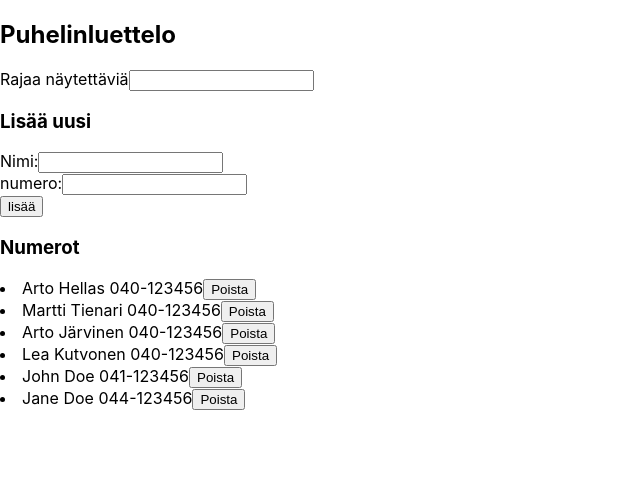
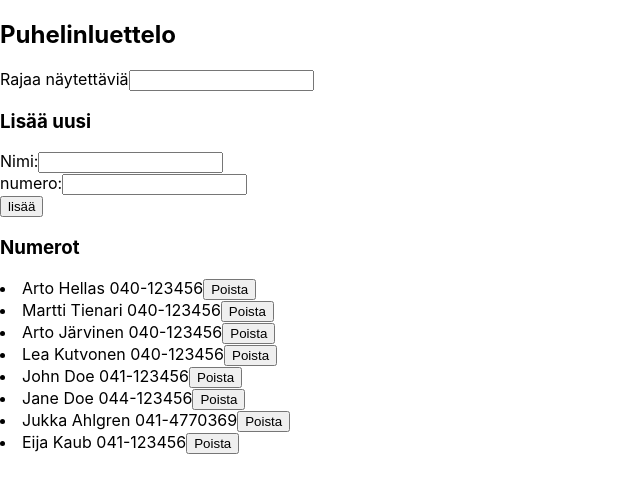
Before and after one commit to it-innoo/2019_fullstack, a React (Create React App) app in the folder osa2/puhelinluettelo/: page / in a window 1280 px wide. Shown: the top 492 px of the page, without its empty margins (0-640 px from the left). Built offline with nearby package versions, Linux system fonts and the light colour scheme; data requests are answered from the project's data file.

Commit message:
2.18*: puhelinluettelo step10

```diff
--- a/osa2/puhelinluettelo/db.json
+++ b/osa2/puhelinluettelo/db.json
@@ -29,6 +29,16 @@
       "name": "Jane Doe",
       "number": "044-123456",
       "id": 6
+    },
+    {
+      "name": "Jukka Ahlgren",
+      "number": "041-4770369",
+      "id": 7
+    },
+    {
+      "name": "Eija Kaub",
+      "number": "041-123456",
+      "id": 8
     }
   ]
 }
--- a/osa2/puhelinluettelo/src/App.js
+++ b/osa2/puhelinluettelo/src/App.js
@@ -28,18 +28,32 @@ const App = () => {
       number : newNumber
     }
 
-    if (persons.some(p => p.name === personObject.name)) {
-      alert(`${personObject.name} on jo luttelossa`)
-    } else {
-      //setPersons(persons.concat(personObject))
-      personService
-        .create(personObject)
-        .then(newPerson => {
+    const person = persons.find(p => p.name === personObject.name)
+    if (person !== null) {
+      if (window.confirm(`${person.name} on jo luettelossa, korvataanko vanha numero uudella?`)) {
+        const changed = { ...person, number: newNumber}
+        personService
+          .update(person.id, changed)
+          .then(returnedPerson => {
+            //setPersons(persons.map(p => returnedPerson))
+            setNewName('')
+            setNewNumber('')
+          })
+        return
+      } else {
+          setNewName('')
+          setNewNumber('')
+        return
+      }
+    }
+
+    personService
+      .create(personObject)
+      .then(newPerson => {
           setPersons(persons.concat(newPerson))
           setNewName('')
           setNewNumber('')
-        })
-    }
+      })
   }
 
   const handleDelete = (id) => (event) => {
@@ -49,7 +63,7 @@ const App = () => {
       .then(p => {
         if (window.confirm(`Poistetaanko ${p.name}`)) {
           personService.deleteOne(id)
-          setPersons(persons.filter(pe => pe.id !== id))
+          setPersons(persons.filter(p => p.id !== id))
         }
 
       })
--- a/osa2/puhelinluettelo/src/services/persons.js
+++ b/osa2/puhelinluettelo/src/services/persons.js
@@ -22,4 +22,10 @@ const deleteOne = id => {
     return request.then(response => response.data)
 }
 
-export default {getAll, getOne, create, deleteOne}
+const update = (id, newObject) => {
+    const request = axios.put(`${baseUrl}/${id}`, newObject)
+    return request.then(response => response.data)
+}
+
+
+export default {getAll, getOne, create, deleteOne, update}
```
